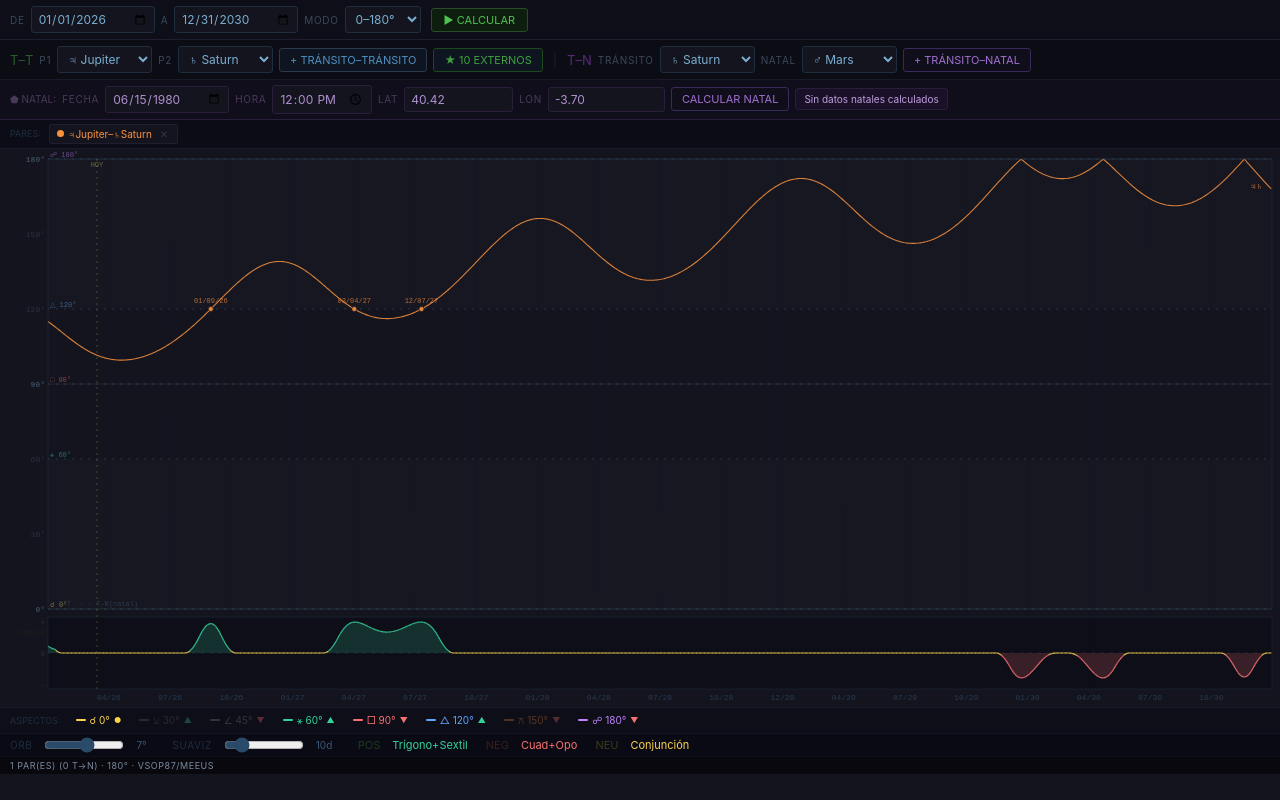
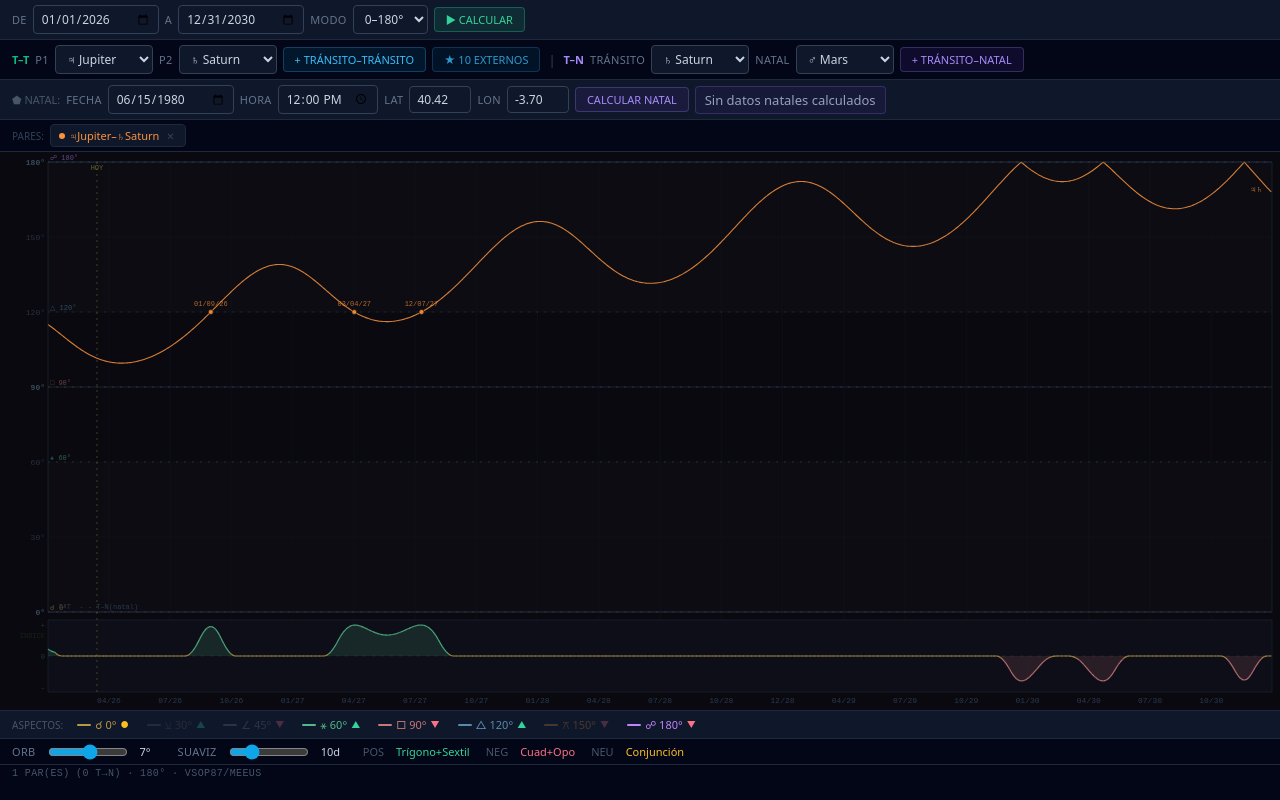
Before and after one commit to fransolerc/astro-cycles, a plain HTML site: page index.html in a window 1280 px wide. Drawn offline with Linux system fonts and the light colour scheme.

Commit message:
refactor: redesign UI with Tailwind Slate palette and fix JS warnings
- Replace custom dark palette with Tailwind slate-950/900/800/700 surfaces
- Use emerald, sky, violet, rose, amber-400 as semantic accent colors
- Switch to ui-sans-serif / ui-monospace font stack
- Translucent accent buttons with rgba backgrounds and hover states
- Increase label font-size from 9-10px to 11px throughout
- Add CSS custom properties for all design tokens
- Update canvas colors (grids, labels, score chart) to match new palette
- Add natal chart text sign names (Aries, Tauro...) alongside symbols
- Add extremes bar with peak/valley chips and detail table
- Add CSV export for extremes with active aspects per date
- Fix: devicePixelRatio → window.devicePixelRatio || 1
- Fix: Math.max spread on large arrays → reduce
- Fix: consolidate parseInt/parseFloat calls with || fallback guards

```diff
--- a/script.js
+++ b/script.js
@@ -92,17 +92,14 @@
     return d > 180 ? 360 - d : d;
   }
 
-  // ─── DATA & STATE ───
+  // ─── UI HELPERS ───
+  const getOrb = () => Number.parseFloat(document.getElementById('orb-sl').value) || 7;
+  const getSmooth = () => Number.parseInt(document.getElementById('sm-sl').value, 10) || 10;
+  const getMode = () => Number.parseInt(document.getElementById('mode-sel').value, 10) || 180;
   const SIGNS = ['♈', '♉', '♊', '♋', '♌', '♍', '♎', '♏', '♐', '♑', '♒', '♓'];
-  const SIGN_NAMES = ['Aries', 'Tauro', 'Géminis', 'Cáncer', 'Leo', 'Virgo', 'Libra', 'Escorpio', 'Sagitario', 'Capricornio', 'Acuario', 'Piscis'];
   const signOf = lon => {
     const s = Math.floor(n360(lon) / 30);
     return SIGNS[s] + (Math.floor(n360(lon) % 30)) + '°';
-  };
-  const signOfText = lon => {
-    const s = Math.floor(n360(lon) / 30);
-    const deg = Math.floor(n360(lon) % 30);
-    return { sym: SIGNS[s], name: SIGN_NAMES[s], deg };
   };
 
   const PLANETS = ['Sun', 'Moon', 'Mercury', 'Venus', 'Mars', 'Jupiter', 'Saturn', 'Uranus', 'Neptune', 'Pluto'];
@@ -115,12 +112,12 @@
   const NCOLS = ['#d08af0', '#a06ad0', '#c060e0', '#e090ff', '#9050c0', '#b070e0', '#f0a0ff', '#8040b0'];
 
   const ASPECTS = [
-    { angle: 0, name: 'Cnj', sym: '☌', col: '#fcd34d', en: true, score: 0, w: 1 },
+    { angle: 0, name: 'Cnj', sym: '☌', col: '#b89845', en: true, score: 0, w: 1 },
     { angle: 30, name: 'Semi', sym: '⚺', col: '#666666', en: false, score: 0.3, w: 0.4 },
     { angle: 45, name: 'Octi', sym: '∠', col: '#888888', en: false, score: -0.4, w: 0.4 },
-    { angle: 60, name: 'Sex', sym: '⚹', col: '#34d399', en: true, score: 1, w: 0.8 },
-    { angle: 90, name: 'Cua', sym: '□', col: '#f87171', en: true, score: -1, w: 1 },
-    { angle: 120, name: 'Tri', sym: '△', col: '#60a5fa', en: true, score: 1, w: 1.2 },
+    { angle: 60, name: 'Sex', sym: '⚹', col: '#52b887', en: true, score: 1, w: 0.8 },
+    { angle: 90, name: 'Cua', sym: '□', col: '#c87878', en: true, score: -1, w: 1 },
+    { angle: 120, name: 'Tri', sym: '△', col: '#5a8aaa', en: true, score: 1, w: 1.2 },
     { angle: 150, name: 'Qui', sym: '⚻', col: '#fb923c', en: false, score: -0.5, w: 0.5 },
     { angle: 180, name: 'Opo', sym: '☍', col: '#c084fc', en: true, score: -1, w: 1 },
   ];
@@ -141,20 +138,11 @@
     const T = (jd - J2000) / 36525;
     natalLons = {};
     PLANETS.forEach(p => { natalLons[p] = getLon(p, T); });
-
     const tag = document.getElementById('natal-tag');
-    const rows = PLANETS.map(p => {
-      const { sym, name, deg } = signOfText(natalLons[p]);
-      return `<span class="natal-row">` +
-        `<span class="natal-planet-sym">${SYM[p]}</span>` +
-        `<span class="natal-planet-name">${p}</span>` +
-        `<span class="natal-deg">${deg}°</span>` +
-        `<span class="natal-sign-sym">${sym}</span>` +
-        `<span class="natal-sign-name">${name}</span>` +
-        `</span>`;
-    }).join('');
-    tag.innerHTML = `<span class="natal-date-label">${date} ${time}</span>${rows}`;
-
+    const parts = PLANETS.map(p =>
+      `<span class="natal-sym">${SYM[p]}</span><span class="natal-pos">${signOf(natalLons[p])}</span>`
+    );
+    tag.innerHTML = `<span class="natal-date">${date} ${time}</span>${parts.join(' ')}`;
     invalidateScore();
     if (pairData.length) drawChart();
   }
@@ -285,7 +273,7 @@
 
   function calcRawScores(sJD, eJD) {
     const step = Math.max(1, Math.round((eJD - sJD) / 1000));
-    const orb = Number.parseFloat(document.getElementById('orb-sl').value);
+    const orb = getOrb();
     const active = pairData.filter(p => p.vis);
     const asps = ASPECTS.filter(a => aspEn[a.angle]);
     const scores = [];
@@ -340,7 +328,7 @@
     if (eJD <= sJD) { alert('Rango inválido'); return; }
     if ((eJD - sJD) / 365.25 > 100) { alert('Máximo 100 años'); return; }
 
-    const mode = Number.parseInt(document.getElementById('mode-sel').value, 10);
+    const mode = getMode();
     document.getElementById('stat').textContent = 'CALCULANDO...';
 
     setTimeout(() => {
@@ -525,7 +513,7 @@
       ctx.fillStyle = c.col;
       ctx.globalAlpha = 0.85;
       ctx.fill();
-      ctx.strokeStyle = '#14141e';
+      ctx.strokeStyle = '#09090f';
       ctx.lineWidth = 0.7;
       ctx.stroke();
       ctx.globalAlpha = 1;
@@ -545,7 +533,7 @@
   function drawScoreChart(ctx, scores, xj, sTop, sMid, sBot, ML, W, MR, iw, ticks) {
     if (!scores.length) return;
     const vals = scores.map(s => s.v);
-    const maxAbs = Math.max(0.01, ...vals.map(Math.abs));
+    const maxAbs = Math.max(0.01, vals.reduce((m, v) => Math.max(m, Math.abs(v)), 0));
     const svY = v => sMid - ((v / maxAbs) * (SCORE_H / 2 - 5));
 
     ctx.fillStyle = '#0e0e18';
@@ -584,12 +572,12 @@
     ctx.beginPath(); ctx.moveTo(xj(scores[0].jd), sMid);
     scores.forEach(s => ctx.lineTo(xj(s.jd), svY(Math.max(0, s.v))));
     ctx.lineTo(xj(scores[scores.length - 1].jd), sMid); ctx.closePath();
-    ctx.fillStyle = 'rgba(52,211,153,0.18)'; ctx.fill();
+    ctx.fillStyle = 'rgba(82,184,135,0.15)'; ctx.fill();
 
     ctx.beginPath(); ctx.moveTo(xj(scores[0].jd), sMid);
     scores.forEach(s => ctx.lineTo(xj(s.jd), svY(Math.min(0, s.v))));
     ctx.lineTo(xj(scores[scores.length - 1].jd), sMid); ctx.closePath();
-    ctx.fillStyle = 'rgba(248,113,113,0.18)'; ctx.fill();
+    ctx.fillStyle = 'rgba(200,120,120,0.15)'; ctx.fill();
 
     // Line
     ctx.lineWidth = 1.2;
@@ -601,9 +589,9 @@
       const y1 = svY(scores[i].v);
       const vm = (scores[i - 1].v + scores[i].v) / 2;
 
-      let segCol = '#fcd34d';
-      if (vm > 0.08) segCol = '#34d399';
-      else if (vm < -0.08) segCol = '#f87171';
+      let segCol = '#b89845';
+      if (vm > 0.08) segCol = '#52b887';
+      else if (vm < -0.08) segCol = '#c87878';
 
       ctx.strokeStyle = segCol;
       ctx.beginPath();
@@ -624,16 +612,17 @@
     const mainH = Math.max(260, Math.min(460, Math.round(CW * 0.44)));
     CH = mainH + GAP + SCORE_H + MB;
 
-    cv.width = CW * devicePixelRatio;
-    cv.height = CH * devicePixelRatio;
+    const dpr = window.devicePixelRatio || 1;
+    cv.width = CW * dpr;
+    cv.height = CH * dpr;
     cv.style.width = CW + 'px';
     cv.style.height = CH + 'px';
 
     const ctx = cv.getContext('2d');
-    ctx.scale(devicePixelRatio, devicePixelRatio);
+    ctx.scale(dpr, dpr);
 
     const W = CW, iw = W - ML - MR, ih = mainH - MT;
-    const mode = Number.parseInt(document.getElementById('mode-sel').value, 10);
+    const mode = getMode();
     const maxY = mode === 360 ? 360 : 180;
 
     const sJD = toJD(document.getElementById('sd').value);
@@ -644,7 +633,7 @@
     const yd = d => MT + ih - (d / maxY) * ih;
     const sTop = MT + ih + GAP, sBot = sTop + SCORE_H, sMid = (sTop + sBot) / 2;
 
-    ctx.fillStyle = '#14141e';
+    ctx.fillStyle = '#09090f';
     ctx.fillRect(0, 0, W, CH);
 
     // Backgrounds & Grid
@@ -680,7 +669,7 @@
     // Score Graph
     if (pairData.filter(p => p.vis).length) {
       if (!cachedRaw) cachedRaw = calcRawScores(sJD, eJD);
-      const smDays = Number.parseInt(document.getElementById('sm-sl').value, 10);
+      const smDays = getSmooth();
       const scores = smoothArr(cachedRaw, smDays);
       drawScoreChart(ctx, scores, xj, sTop, sMid, sBot, ML, W, MR, iw, ticks);
     }
@@ -734,14 +723,14 @@
     });
 
     if (cachedRaw) {
-      const sm = Number.parseInt(document.getElementById('sm-sl').value, 10);
+      const sm = getSmooth();
       const sc = smoothArr(cachedRaw, sm);
       if (sc.length) {
         const sv = sc.reduce((a, b) => Math.abs(b.jd - hJD) < Math.abs(a.jd - hJD) ? b : a);
 
-        let col = '#fcd34d';
-        if (sv.v > 0.08) col = '#34d399';
-        else if (sv.v < -0.08) col = '#f87171';
+        let col = '#b89845';
+        if (sv.v > 0.08) col = '#52b887';
+        else if (sv.v < -0.08) col = '#c87878';
 
         html += `<div class="tt-index">Índice: <span style="color:${col}">${sv.v.toFixed(2)}</span></div>`;
       }
--- a/style.css
+++ b/style.css
@@ -1,91 +1,255 @@
+/* ── Variables: Tailwind Slate dark ── */
+:root {
+  /* Surfaces — slate-950 / 900 / 800 / 700 */
+  --s950: #020617;
+  --s900: #0f172a;
+  --s800: #1e293b;
+  --s700: #334155;
+  --s600: #475569;
+  --s500: #64748b;
+  --s400: #94a3b8;
+  --s300: #cbd5e1;
+
+  /* Accents */
+  --emerald: #34d399;   /* emerald-400 */
+  --emerald-d: #10b981; /* emerald-500 */
+  --sky: #38bdf8;       /* sky-400 */
+  --sky-d: #0ea5e9;     /* sky-500 */
+  --violet: #a78bfa;    /* violet-400 */
+  --violet-d: #7c3aed;  /* violet-600 */
+  --amber: #fbbf24;     /* amber-400 */
+  --rose: #fb7185;      /* rose-400 */
+  --rose-d: #e11d48;    /* rose-600 */
+
+  --font: ui-sans-serif, system-ui, -apple-system, BlinkMacSystemFont, "Segoe UI", sans-serif;
+  --mono: ui-monospace, "SF Mono", "Fira Code", monospace;
+  --r: 4px;
+}
+
 /* ── Reset ── */
-*{box-sizing:border-box;margin:0;padding:0}
+*, *::before, *::after { box-sizing: border-box; margin: 0; padding: 0; }
 
 /* ── Base ── */
-body{background:#14141e;color:#7a8b9e;font-family:-apple-system, BlinkMacSystemFont, "Segoe UI", Roboto, Helvetica, Arial, sans-serif;font-size:13px;user-select:none}
+body {
+  background: var(--s950);
+  color: var(--s400);
+  font-family: var(--font);
+  font-size: 13px;
+  user-select: none;
+}
 
-/* ── Bars ── */
-.bar{background:#0e0e18;border-bottom:1px solid #1e1e2e;padding:6px 10px;display:flex;flex-wrap:wrap;gap:6px;align-items:center}
-.bar select,.bar input{background:#14141e;border:1px solid #1e2e3e;color:#7aaed0;padding:4px 6px;border-radius:3px;font-size:12px;font-family:inherit}
-.bar input[type=date],.bar input[type=time]{width:auto}
-.bar input[type=number]{width:54px}
-.bar label{color:#3a4a5a;font-size:10px;letter-spacing:.07em}
+/* ── Inputs & Selects (shared) ── */
+input, select {
+  background: var(--s900);
+  border: 1px solid var(--s700);
+  color: var(--s300);
+  padding: 4px 7px;
+  border-radius: var(--r);
+  font-size: 12px;
+  font-family: var(--font);
+  outline: none;
+  transition: border-color .15s;
+}
+input:focus, select:focus { border-color: var(--sky-d); }
+input[type=date], input[type=time] { width: auto; }
+input[type=number] { width: 62px; }
 
-.bar-pairs{background:#0c0c14;border-bottom-color:#1a1a28}
+/* ── Bars (common) ── */
+.bar, .bar-pairs, .natal-bar {
+  border-bottom: 1px solid var(--s800);
+  padding: 5px 12px;
+  display: flex;
+  flex-wrap: wrap;
+  gap: 6px;
+  align-items: center;
+}
+.bar            { background: var(--s900); }
+.bar-pairs      { background: var(--s950); }
+.natal-bar      { background: var(--s900); }
+
+.bar label, .natal-bar label {
+  color: var(--s500);
+  font-size: 11px;
+  font-weight: 500;
+  letter-spacing: .03em;
+  text-transform: uppercase;
+}
 
 /* ── Buttons ── */
-.btn{border:1px solid #2a4a2a;color:#50c050;background:#0e1e0e;padding:4px 12px;border-radius:3px;cursor:pointer;font-size:11px;font-family:inherit}
-.btn:hover{background:#182818}
-.btn2{border:1px solid #2a3a4a;color:#5090c0;background:#0e1420;padding:4px 10px;border-radius:3px;cursor:pointer;font-size:11px;font-family:inherit}
-.btn2:hover{background:#141e28}
-.btn3{border:1px solid #3a2a5a;color:#a070d0;background:#100e1a;padding:4px 10px;border-radius:3px;cursor:pointer;font-size:11px;font-family:inherit}
-.btn3:hover{background:#180e28}
-.btn-calcular{margin-left:4px}
-.btn-externos{border-color:#1a4a1a;color:#40a040}
+.btn, .btn2, .btn3 {
+  padding: 4px 11px;
+  border-radius: var(--r);
+  cursor: pointer;
+  font-size: 11px;
+  font-weight: 500;
+  font-family: var(--font);
+  border: 1px solid transparent;
+  transition: background .15s, border-color .15s;
+}
+/* Calcular — emerald */
+.btn {
+  background: rgba(16,185,129,.12);
+  border-color: rgba(52,211,153,.3);
+  color: var(--emerald);
+}
+.btn:hover { background: rgba(16,185,129,.2); border-color: var(--emerald); }
+
+/* T–T — sky */
+.btn2 {
+  background: rgba(14,165,233,.1);
+  border-color: rgba(56,189,248,.25);
+  color: var(--sky);
+}
+.btn2:hover { background: rgba(14,165,233,.18); border-color: var(--sky); }
+.btn-externos { opacity: .8; }
+
+/* T–N / Natal — violet */
+.btn3 {
+  background: rgba(124,58,237,.1);
+  border-color: rgba(167,139,250,.25);
+  color: var(--violet);
+}
+.btn3:hover { background: rgba(124,58,237,.18); border-color: var(--violet); }
 
 /* ── Pair add bar labels ── */
-.label-tt{color:#2a5a2a}
-.label-tn{color:#5a2a7a}
-.label-sep{color:#1e1e2e;margin:0 4px}
+.label-tt  { color: var(--emerald-d); font-size: 11px; font-weight: 600; }
+.label-tn  { color: var(--violet); font-size: 11px; font-weight: 600; }
+.label-sep { color: var(--s700); margin: 0 2px; }
 
-/* ── Natal bar ── */
-.natal-bar{background:#100e1a;border-bottom:1px solid #2a1e3a;padding:5px 10px;display:flex;flex-wrap:wrap;gap:6px;align-items:center}
-.natal-bar label{color:#4a3a5a;font-size:10px;letter-spacing:.07em}
-.natal-bar input{background:#14141e;border:1px solid #2a1e3a;color:#b090d0;padding:4px 6px;border-radius:3px;font-size:12px;font-family:inherit}
-.natal-bar input[type=date],.natal-bar input[type=time]{width:auto}
-.natal-bar select{background:#14141e;border:1px solid #2a1e3a;color:#b090d0;padding:4px 6px;border-radius:3px;font-size:12px;font-family:inherit}
-.natal-title{color:#4a3a5a;font-size:10px}
-.natal-tag{background:#1a1028;border:1px solid #2a1e3a;border-radius:3px;padding:4px 8px;font-size:10px;color:#c0a0e0;display:flex;gap:2px 10px;align-items:center;flex-wrap:wrap}
-.natal-date-label{color:#5a4a6a;font-size:9px;margin-right:4px;flex-shrink:0}
-.natal-row{display:flex;align-items:center;gap:3px;white-space:nowrap}
-.natal-planet-sym{color:#d0b0f0;font-size:11px}
-.natal-planet-name{color:#6a5a7a;font-size:9px}
-.natal-deg{color:#b090d0;font-variant-numeric:tabular-nums;min-width:20px;text-align:right}
-.natal-sign-sym{color:#9070b0;font-size:10px}
-.natal-sign-name{color:#c0a0e0;font-size:10px}
+/* ── Natal title / tag ── */
+.natal-title { color: var(--s600); font-size: 11px; font-weight: 500; }
+
+.natal-tag {
+  background: rgba(124,58,237,.08);
+  border: 1px solid rgba(167,139,250,.2);
+  border-radius: var(--r);
+  padding: 4px 9px;
+  display: flex;
+  gap: 3px 10px;
+  align-items: center;
+  flex-wrap: wrap;
+}
+.natal-date-label { color: var(--s600); font-size: 10px; margin-right: 3px; flex-shrink: 0; }
+.natal-row        { display: flex; align-items: center; gap: 3px; white-space: nowrap; }
+.natal-planet-sym { color: var(--violet); font-size: 13px; }
+.natal-planet-name{ color: var(--s500); font-size: 10px; }
+.natal-deg        { color: var(--s300); font-variant-numeric: tabular-nums; min-width: 22px; text-align: right; font-size: 11px; }
+.natal-sign-sym   { color: var(--violet); font-size: 11px; }
+.natal-sign-name  { color: var(--s400); font-size: 11px; }
 
 /* ── Pairs bar ── */
-.pairs-bar{background:#0c0c16;border-bottom:1px solid #1a1a28;padding:4px 10px;display:flex;flex-wrap:wrap;gap:5px;align-items:center;min-height:28px}
-.pairs-title{color:#1e2e3e;font-size:9px;margin-right:3px}
-.chip{display:flex;align-items:center;gap:4px;background:#14141e;border:1px solid #1e1e2e;border-radius:2px;padding:3px 7px;cursor:pointer;font-size:10px}
-.chip.natal-chip{border-color:#2a1e3a;background:#120e1a}
-.chip.off{opacity:.35}
-.dot{width:7px;height:7px;border-radius:50%;flex-shrink:0}
-.rx{color:#334;font-size:10px;margin-left:2px;padding:0 2px;cursor:pointer}
-.rx:hover{color:#f87171}
-.chip-tn-label{color:#4a2060}
+.pairs-bar {
+  background: var(--s950);
+  border-bottom: 1px solid var(--s800);
+  padding: 4px 12px;
+  display: flex;
+  flex-wrap: wrap;
+  gap: 4px;
+  align-items: center;
+  min-height: 28px;
+}
+.pairs-title { color: var(--s700); font-size: 10px; font-weight: 500; margin-right: 2px; text-transform: uppercase; }
+
+.chip {
+  display: flex;
+  align-items: center;
+  gap: 4px;
+  background: var(--s900);
+  border: 1px solid var(--s800);
+  border-radius: var(--r);
+  padding: 3px 8px;
+  cursor: pointer;
+  font-size: 11px;
+  transition: border-color .15s, background .15s;
+}
+.chip:hover  { background: var(--s800); border-color: var(--s700); }
+.chip.natal-chip { border-color: rgba(167,139,250,.2); background: rgba(124,58,237,.07); }
+.chip.off    { opacity: .3; }
+.dot         { width: 6px; height: 6px; border-radius: 50%; flex-shrink: 0; }
+.rx          { color: var(--s700); font-size: 10px; margin-left: 1px; padding: 0 2px; cursor: pointer; }
+.rx:hover    { color: var(--rose); }
+.chip-tn-label { color: var(--violet-d); font-size: 10px; }
 
 /* ── Canvas ── */
-.canvas-wrap{position:relative}
-canvas{display:block}
-#tt{position:absolute;background:#080810;border:1px solid #1e2e4e;color:#90a8c0;padding:5px 10px;border-radius:3px;font-size:10px;pointer-events:none;display:none;white-space:nowrap;z-index:10;line-height:1.8}
-.tt-date{color:#304860;margin-bottom:1px}
-.tt-tn{color:#4a2060}
-.tt-angle{color:#7090a8}
-.tt-index{border-top:1px solid #1a2030;margin-top:2px;padding-top:2px}
+.canvas-wrap { position: relative; }
+canvas { display: block; }
+
+#tt {
+  position: absolute;
+  background: var(--s900);
+  border: 1px solid var(--s700);
+  color: var(--s300);
+  padding: 7px 11px;
+  border-radius: var(--r);
+  font-size: 11px;
+  font-family: var(--font);
+  pointer-events: none;
+  display: none;
+  white-space: nowrap;
+  z-index: 10;
+  line-height: 1.9;
+  box-shadow: 0 4px 20px rgba(0,0,0,.6);
+}
+.tt-date  { color: var(--s500); margin-bottom: 2px; font-size: 10px; }
+.tt-tn    { color: var(--violet); }
+.tt-angle { color: var(--s500); }
+.tt-index { border-top: 1px solid var(--s800); margin-top: 3px; padding-top: 3px; }
 
 /* ── Aspects bar ── */
-.asp-bar{background:#0e0e18;border-top:1px solid #181828;padding:4px 10px;display:flex;flex-wrap:wrap;gap:6px;align-items:center}
-.asp-title{color:#1e2e3e;font-size:9px;margin-right:3px}
-.at{display:flex;align-items:center;gap:4px;cursor:pointer;padding:2px 6px;border-radius:2px;font-size:10px}
-.at.off{opacity:.3}
-.ald{width:10px;height:2px;border-radius:1px}
-.at-score{font-size:8px}
-.at-score-pos{color:#34d399}
-.at-score-neg{color:#f87171}
-.at-score-neu{color:#fcd34d}
+.asp-bar {
+  background: var(--s900);
+  border-top: 1px solid var(--s800);
+  padding: 4px 12px;
+  display: flex;
+  flex-wrap: wrap;
+  gap: 6px;
+  align-items: center;
+}
+.asp-title { color: var(--s600); font-size: 10px; font-weight: 500; text-transform: uppercase; margin-right: 2px; }
+.at {
+  display: flex;
+  align-items: center;
+  gap: 4px;
+  cursor: pointer;
+  padding: 2px 6px;
+  border-radius: var(--r);
+  font-size: 11px;
+  transition: opacity .15s, background .15s;
+}
+.at:hover { background: var(--s800); }
+.at.off { opacity: .25; }
+.ald { width: 14px; height: 2px; border-radius: 1px; }
+.at-score     { font-size: 9px; }
+.at-score-pos { color: var(--emerald); }
+.at-score-neg { color: var(--rose); }
+.at-score-neu { color: var(--amber); }
 
 /* ── Bottom bar ── */
-.bot{background:#0a0a14;border-top:1px solid #141422;padding:4px 10px;display:flex;flex-wrap:wrap;gap:12px;align-items:center}
-.bot label{color:#1e2e3e;font-size:10px;letter-spacing:.06em}
-.bot input[type=range]{width:80px;accent-color:#2a4a6a;cursor:pointer;height:12px}
-.bv{color:#3a5a7a;font-size:10px;min-width:24px}
-.legend-pos-label{color:#1e3a1e;font-size:11px;margin-left:6px}
-.legend-pos-value{color:#34d399;font-size:11px}
-.legend-neg-label{color:#3a1e1e;font-size:11px;margin-left:6px}
-.legend-neg-value{color:#f87171;font-size:11px}
-.legend-neu-label{color:#3a3a1e;font-size:11px;margin-left:6px}
-.legend-neu-value{color:#fcd34d;font-size:11px}
+.bot {
+  background: var(--s950);
+  border-top: 1px solid var(--s800);
+  padding: 5px 12px;
+  display: flex;
+  flex-wrap: wrap;
+  gap: 12px;
+  align-items: center;
+}
+.bot label { color: var(--s500); font-size: 11px; font-weight: 500; text-transform: uppercase; letter-spacing: .03em; }
+.bot input[type=range] { width: 80px; accent-color: var(--sky-d); cursor: pointer; height: 12px; }
+.bv { color: var(--s300); font-size: 11px; min-width: 26px; font-variant-numeric: tabular-nums; }
+
+.legend-pos-label, .legend-neg-label, .legend-neu-label { color: var(--s600); font-size: 11px; margin-left: 4px; }
+.legend-pos-value { color: var(--emerald); font-size: 11px; }
+.legend-neg-value { color: var(--rose); font-size: 11px; }
+.legend-neu-value { color: var(--amber); font-size: 11px; }
 
 /* ── Status bar ── */
-.stat{background:#08080e;border-top:1px solid #101018;padding:3px 10px;color:#7a8b9e;font-size:9px;letter-spacing:.06em}
+.stat {
+  background: var(--s950);
+  border-top: 1px solid var(--s800);
+  padding: 3px 12px;
+  color: var(--s600);
+  font-size: 10px;
+  font-family: var(--mono);
+  letter-spacing: .04em;
+}
```
Also changed, not shown: index.html (+0 -11 lines).
